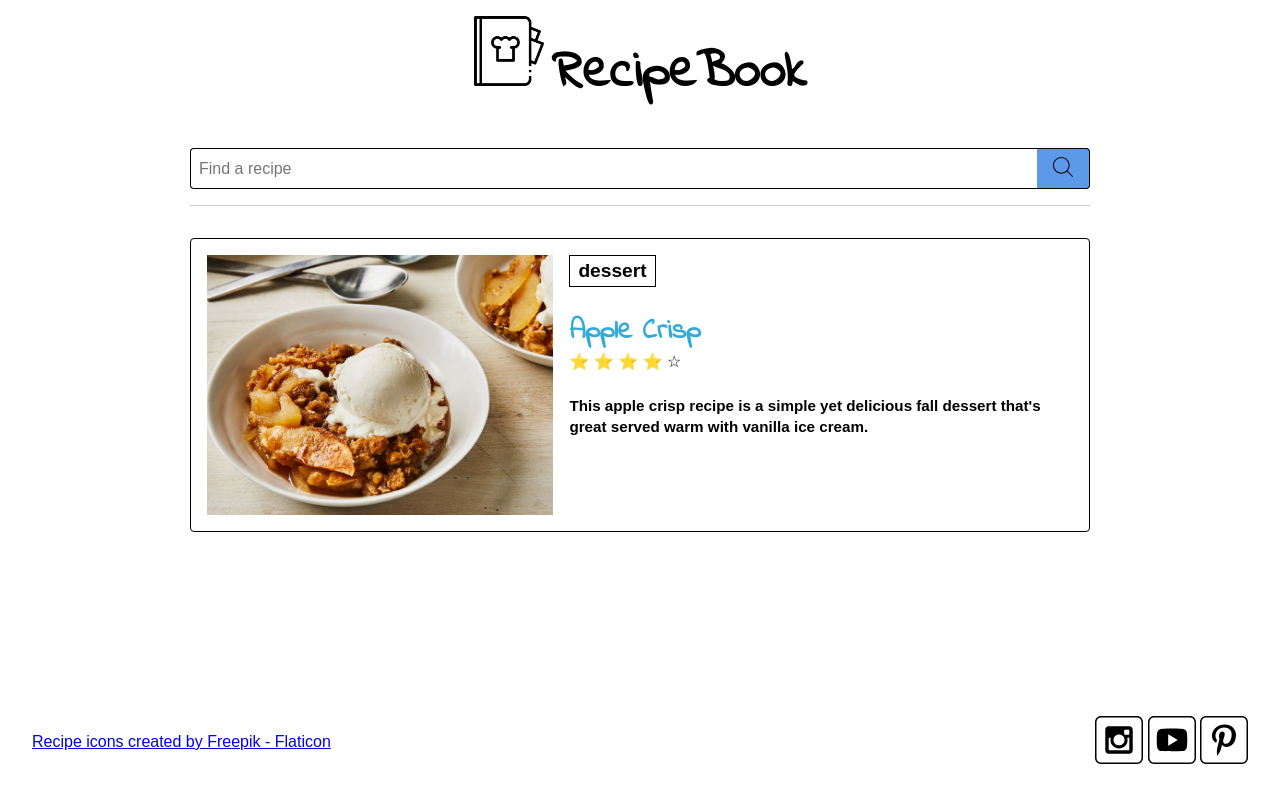
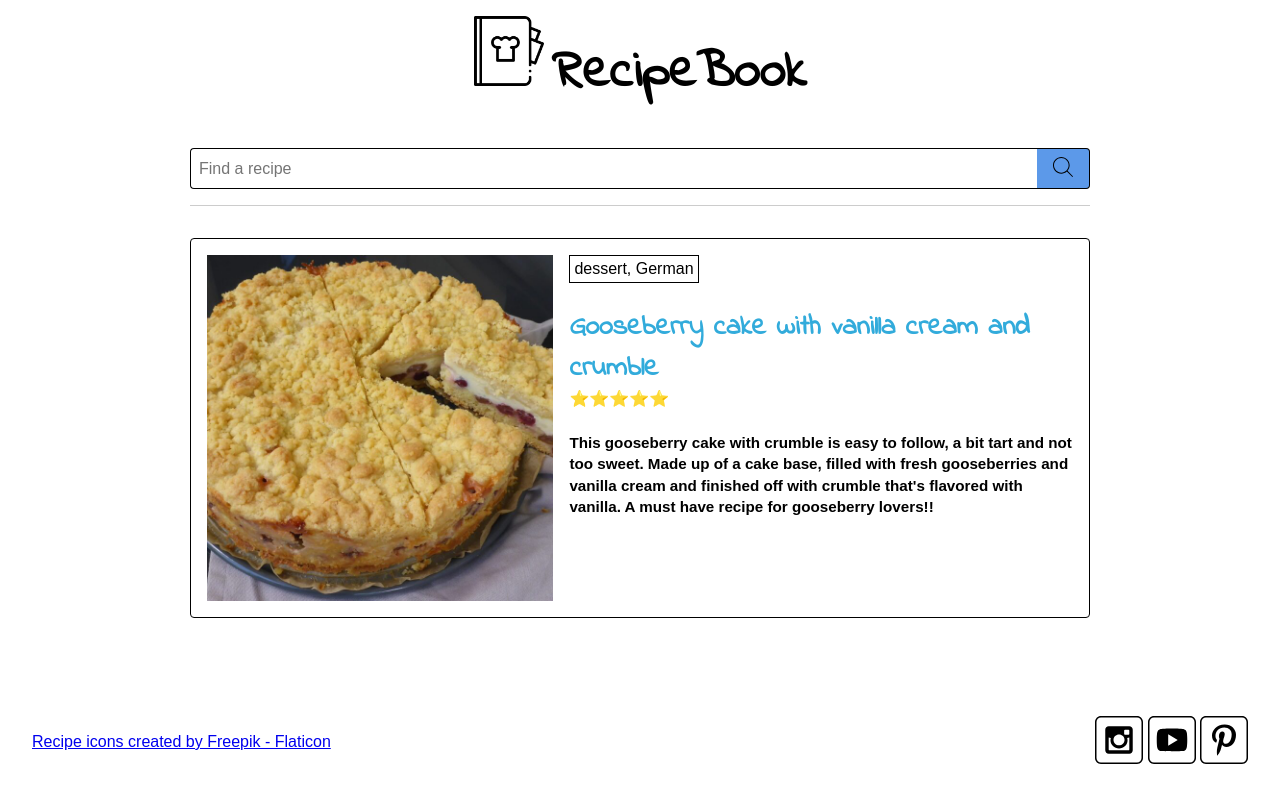
Before and after one commit to tomasvg18/wdd131, a plain HTML site: page recipes/index.html in a window 1280 px wide. Drawn offline with Linux system fonts and the light colour scheme.

Commit message:
Recipe pt 2 completed

```diff
--- a/recipes/index.html
+++ b/recipes/index.html
@@ -29,23 +29,9 @@
     </form>
   </header>
   <main>
-       <section id="recipe-1" class="recipe-1">
-            <article class="recipe">
-                <img class="photo" src="images/apple-crisp.jpg" alt="Apple Crisp Picture">
-                <div>
-                    <div class="tag-label">dessert</div>
-                <h2>Apple Crisp</h2>
-                <div class="rating" role="img" aria-label="Rating: 4 out of 5 stars">
-                    <span aria-hidden="true" class="icon-star">⭐</span>
-                    <span aria-hidden="true" class="icon-star">⭐</span>
-                    <span aria-hidden="true" class="icon-star">⭐</span>
-                    <span aria-hidden="true" class="icon-star">⭐</span>
-                    <span aria-hidden="true" class="icon-star-empty">☆</span>
-                </div>
-                <p class="description">This apple crisp recipe is a simple yet delicious fall dessert that's great served warm with vanilla ice cream.</p>
-                </div>
-            </article>
-        </section>
+       <section id="recipes" class="recipes">
+
+       </section>
   </main>
   <footer>
     <p><a href="https://www.flaticon.com/free-icons/recipe" title="recipe icons">Recipe icons created by Freepik - Flaticon</a></p>
--- a/recipes/main.js
+++ b/recipes/main.js
@@ -0,0 +1,79 @@
+import recipes from './recipes.mjs';
+
+function random(num) {
+	return Math.floor(Math.random() * num);
+}
+
+function getRandomListEntry(list) {
+	const listLength = list.length;
+	const randomNum = random(listLength);
+	return list[randomNum];
+}
+
+function recipeTemplate(recipe) {
+	return `
+        <article class="recipe">
+            <img class="photo" src="${recipe.image}" alt="Example Recipe">
+            <div>
+                <div style="border: 1px solid black; display: inline-block; padding: 4px;">
+                    ${tagsTemplate(recipe.tags)}
+                </div>
+                <h2>${recipe.name}</h2>
+                ${ratingTemplate(recipe.rating)}
+                <p class="description">${recipe.description}</p>
+            </div>
+        </article>
+    `;
+}
+
+function tagsTemplate(tags) {
+    return tags.join(', ');
+}
+
+function ratingTemplate(rating) {
+    let html = `<div class="rating" role="img" aria-label="Rating: ${rating} out of 5 stars">`;
+    for (let i = 0; i < 5; i++) {
+        html += `<span aria-hidden="true" class="icon-star">${i < rating ? '⭐' : '☆'}</span>`;
+    }
+    html += `</div>`;
+    return html;
+}
+
+function renderRecipes(recipeList) {
+  const container = document.getElementById("recipes");
+  const html = recipeList.map(recipeTemplate).join("");
+  container.innerHTML = html;
+}
+
+function filterRecipes(query) {
+  query = query.toLowerCase().trim();
+
+  const filtered = recipes.filter(recipe =>
+    recipe.name.toLowerCase().includes(query) ||
+    recipe.description.toLowerCase().includes(query) ||
+    recipe.tags.find(tag => tag.toLowerCase().includes(query)) ||
+    recipe.recipeIngredient.find(ingredient => ingredient.toLowerCase().includes(query))
+  );
+
+  const sorted = filtered.sort((a, b) =>
+    a.name.localeCompare(b.name)
+  );
+
+  return sorted;
+}
+
+function searchHandler(e) {
+  e.preventDefault();
+  const input = document.querySelector("input[type='search']").value;
+  const results = filterRecipes(input);
+  renderRecipes(results);
+}
+
+
+function init() {
+    const recipe = getRandomListEntry(recipes);
+    renderRecipes([recipe]);
+}
+
+init();
+document.querySelector("form").addEventListener("submit", searchHandler);
```
